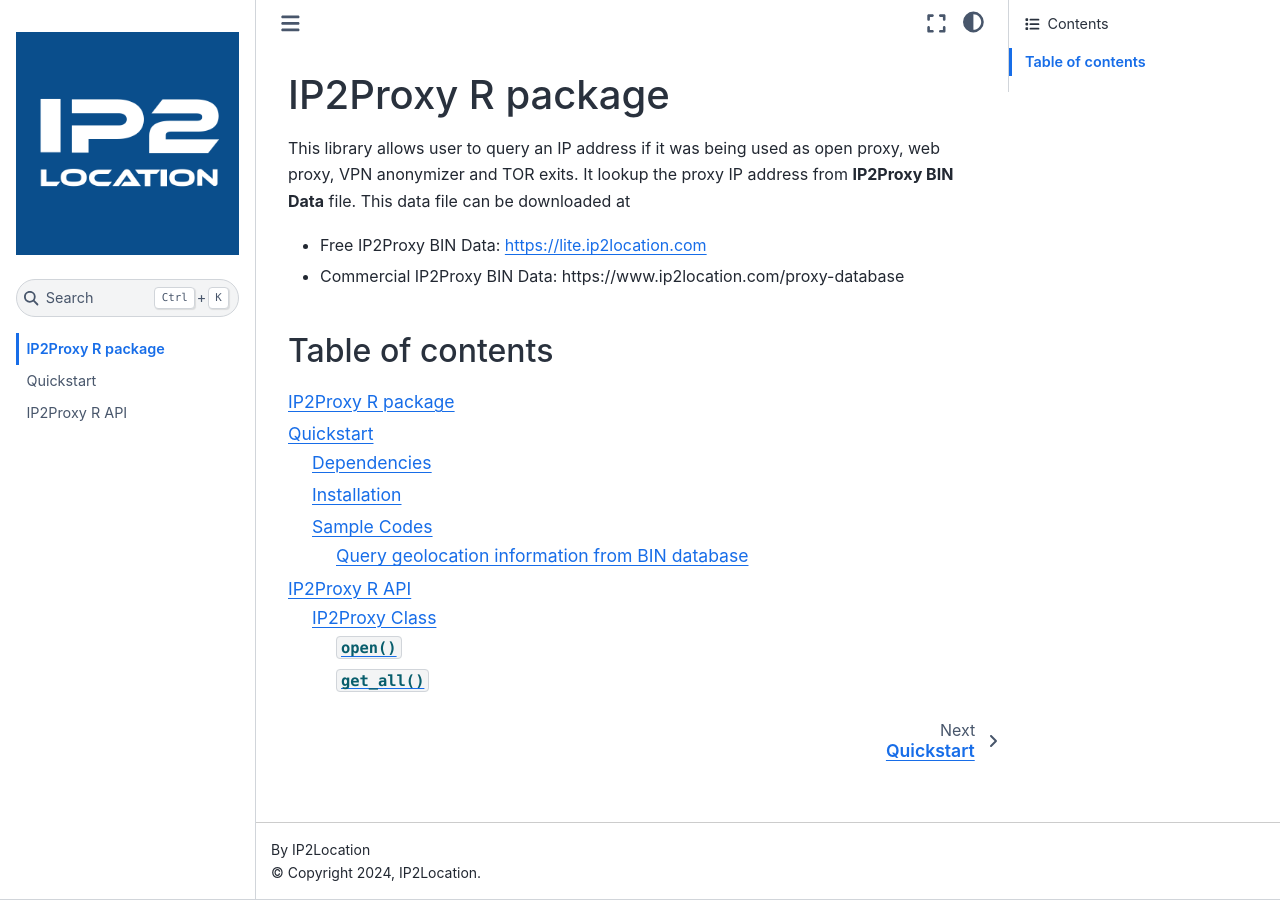
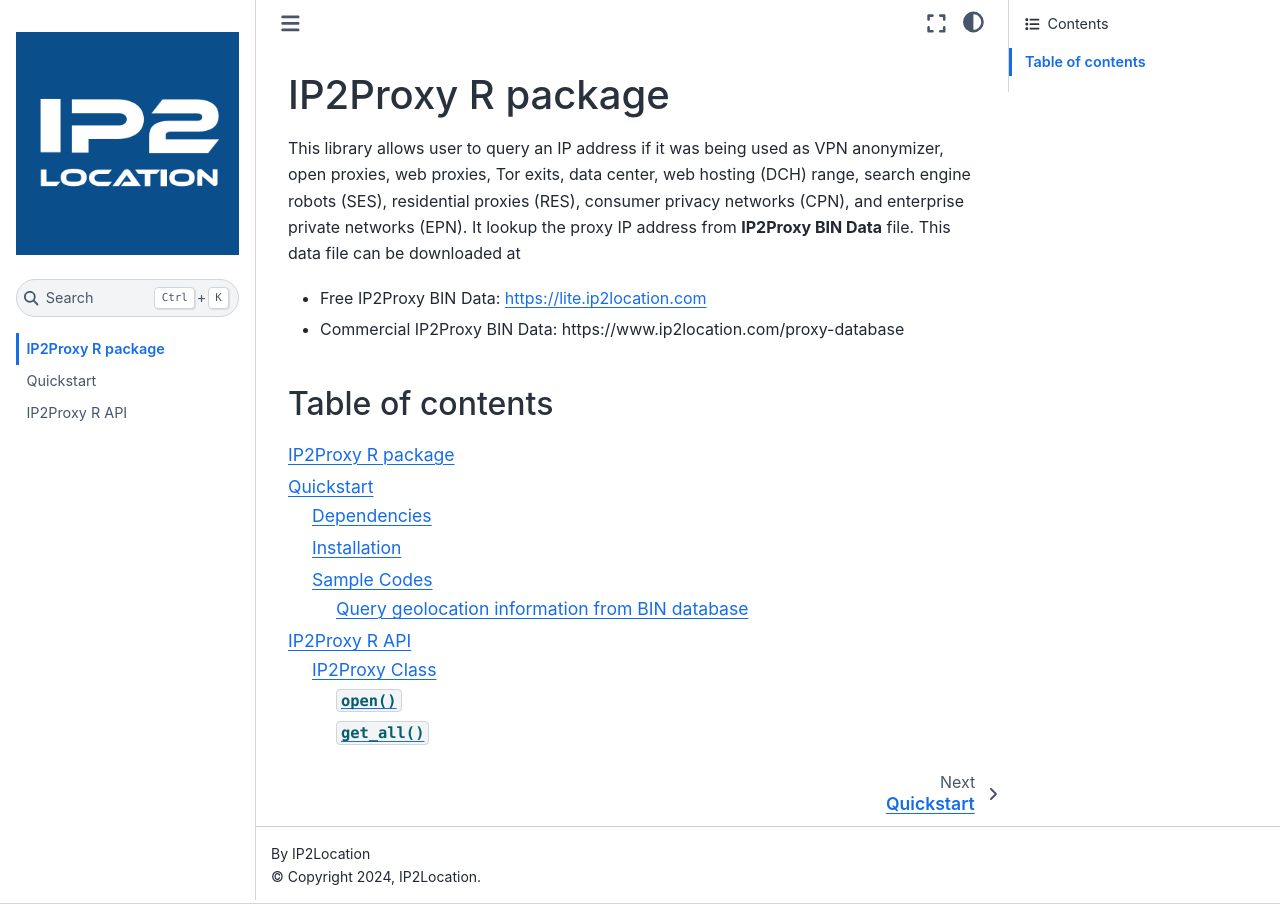
Before and after one commit to ip2location/ip2proxy-r, a Sphinx documentation site: the page built from docs/source/index.md, in a window 1280 px wide. Built offline with Sphinx 7.4.7 and the Sphinx Book theme 1.1.4, drawn with Linux system fonts in a browser that asks for light colours.

Commit message:
Update documentation to mention support of CPN and EPN in PX11+

```diff
--- a/docs/source/index.md
+++ b/docs/source/index.md
@@ -1,6 +1,6 @@
 # IP2Proxy R package
 
-This library allows user to query an IP address if it was being used as open proxy, web proxy, VPN anonymizer and TOR exits. It lookup the proxy IP address from **IP2Proxy BIN Data** file. This data file can be downloaded at
+This library allows user to query an IP address if it was being used as VPN anonymizer, open proxies, web proxies, Tor exits, data center, web hosting (DCH) range, search engine robots (SES), residential proxies (RES), consumer privacy networks (CPN), and enterprise private networks (EPN). It lookup the proxy IP address from **IP2Proxy BIN Data** file. This data file can be downloaded at
 
 - Free IP2Proxy BIN Data: [https://lite.ip2location.com](https://lite.ip2location.com/)
 - Commercial IP2Proxy BIN Data: https://www.ip2location.com/proxy-database
```
Also changed, not shown: readme.md (+3 -1 lines).
